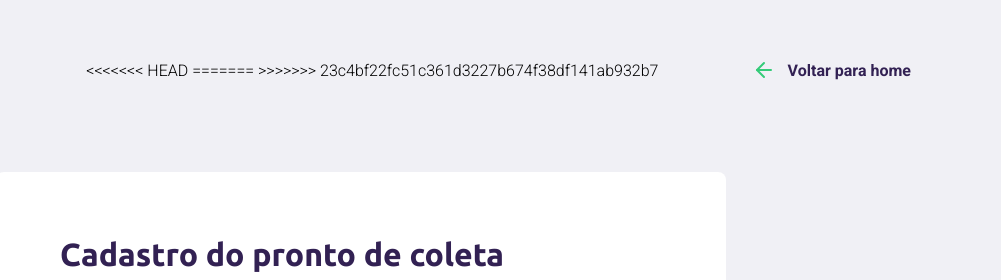
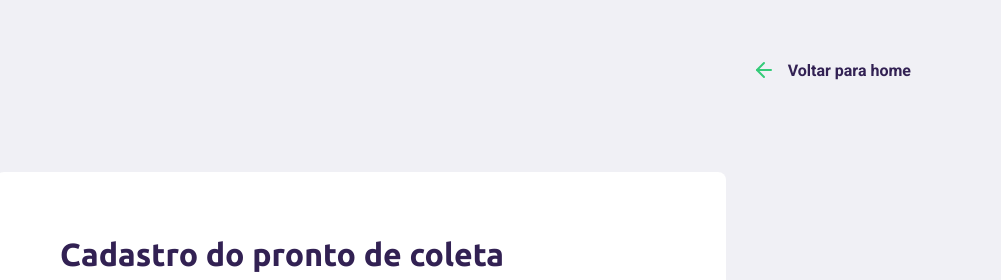
Before and after one commit to gustavocastrow/ecoleta, a plain HTML site: page create-point.html in a window 1280 px wide. Shown: the top 280 px of the page, 279-1280 px from the left. Drawn offline with Linux system fonts and the light colour scheme; no server answers.

Commit message:
NLW - Day 03

```diff
--- a/create-point.html
+++ b/create-point.html
@@ -15,10 +15,6 @@
   <div id="page-create-point">
       <header>
         <img src="/assets/logo.svg" alt="Logo Ecoleta">
-<<<<<<< HEAD
-=======
-        <!--Button funcional para a Home Page-->
->>>>>>> 23c4bf22fc51c361d3227b674f38df141ab932b7
         <a href="index.html">
           <span></span>
           Voltar para home
```
Also changed, not shown: index.html (+0 -4 lines).
